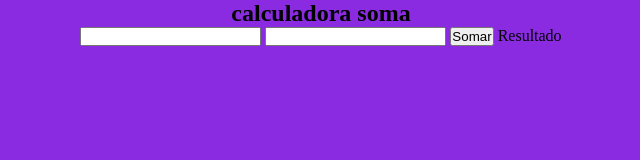
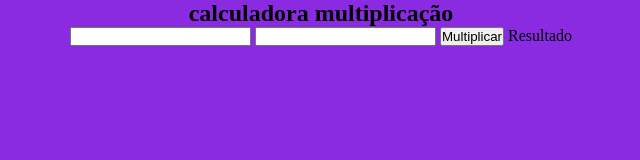
Before and after one commit to marangonidev/Calculadora-teste, a plain HTML site: page Index.html in a window 1280 px wide. Shown: the whole page, without its empty margins (319-959 px from the left). Drawn offline with Linux system fonts and the light colour scheme.

Commit message:
Feat: Multiplicar

```diff
--- a/Index.html
+++ b/Index.html
@@ -5,15 +5,15 @@
     <meta charset="UTF-8">
     <meta name="viewport" content="width=device-width, initial-scale=1.0">
     <link rel="stylesheet" href="style.css">
-    <title>Calculadora de soma</title>
+    <title>Calculadora de Multiplicação</title>
 </head>
 
 <body>
-    <h2>calculadora soma</h2>
+    <h2>calculadora multiplicação</h2>
     <div class="soma">
         <input id="n1" type="number">
         <input id="n2" type="number">
-        <button>Somar</button>
+        <button>Multiplicar</button>
         <span>Resultado</span>
 
     </div>
@@ -24,7 +24,7 @@
     btn.addEventListener('click',function() {
         const n1 = Number(document.querySelector('#n1').value)
         const n2 = Number(document.querySelector('#n2').value)
-        const resultado = n1 + n2
+        const resultado = n1 * n2
         spn.innerHTML = resultado
     })
 </script>
```
